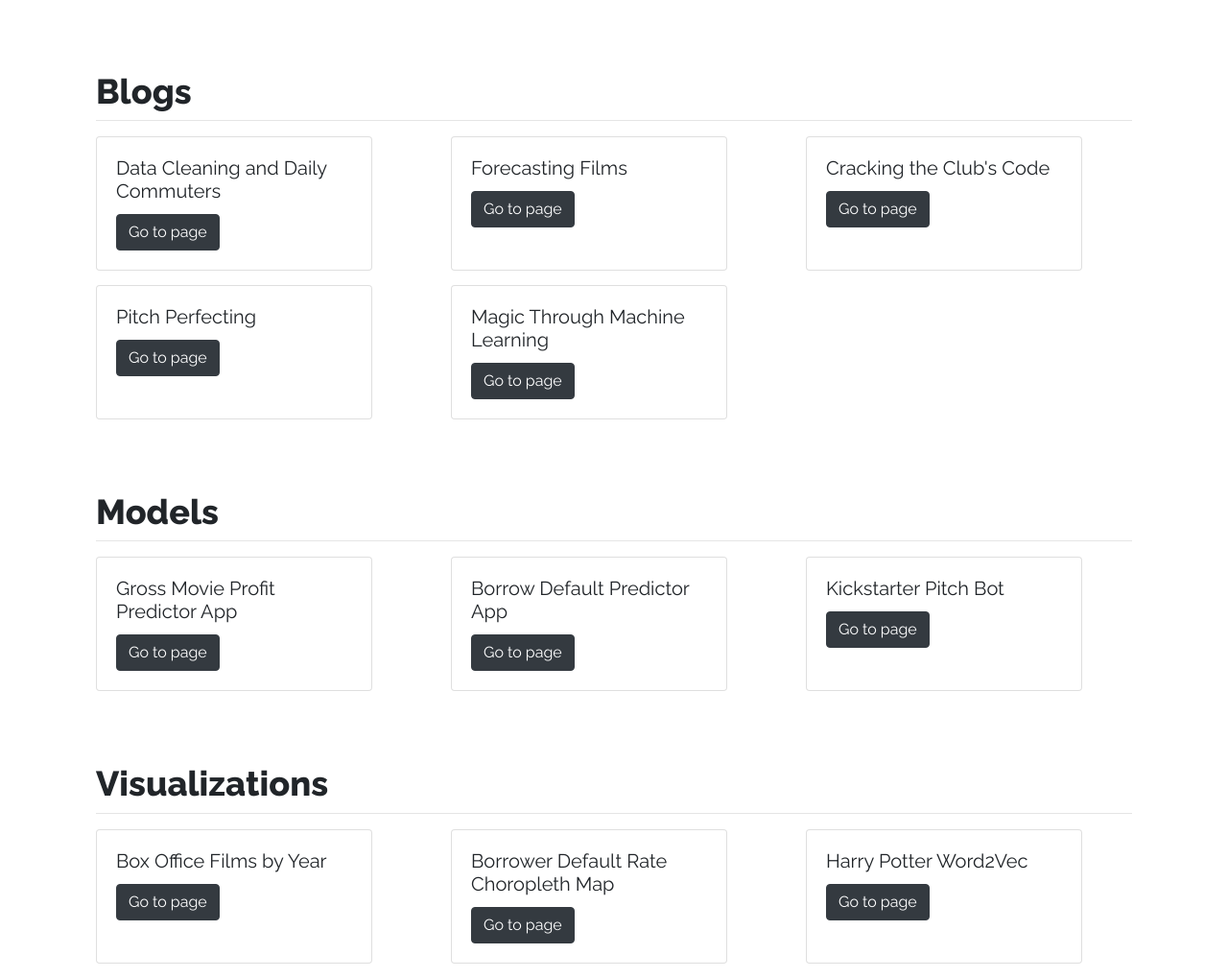
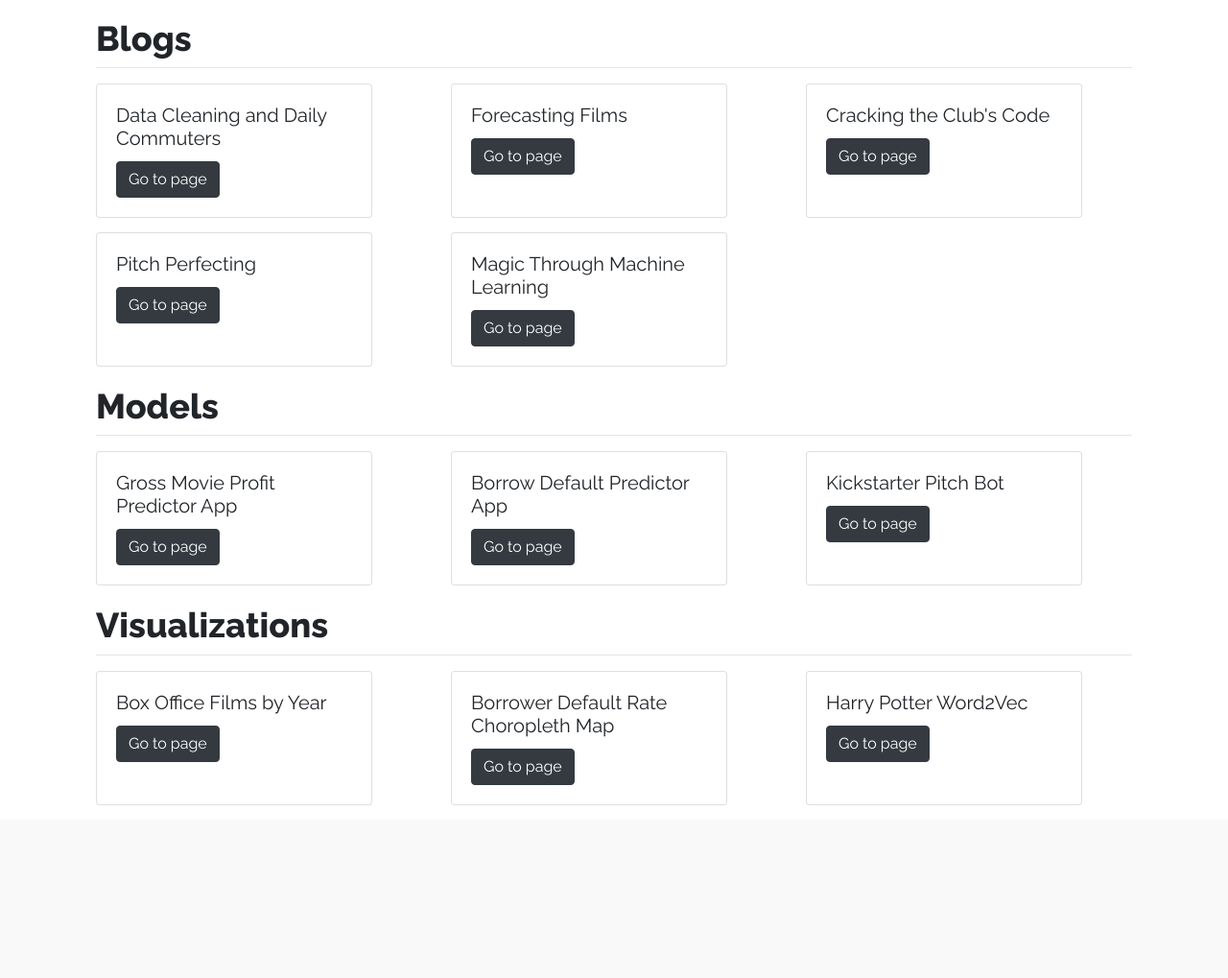
Before and after one commit to brendanfitz/portfolio-flask-app, a Flask app: page / in a window 1280 px wide. Shown: the part 56-1075 px from the top of the page at 96% size. After the commit the page ends 895 px from the top, so only its background shows below. Run offline with Flask 2, Linux system fonts and the light colour scheme; some libraries are stand-ins or nearby versions.

Commit message:
Add index-heading style

```diff
--- a/static/css/style.css
+++ b/static/css/style.css
@@ -32,6 +32,12 @@ p {
     margin-top: 60px;
 }
 
+.index-heading {
+    font-size: 36px;
+    font-weight: 800;
+    margin-top: 5px;
+}
+
 .thumbnail {
     height:250px;
 }
--- a/templates/index.html
+++ b/templates/index.html
@@ -1,7 +1,7 @@
 {% extends "base.html" %}
 
 {% block content %}
-  <h2 class="section-heading">Blogs</h2>
+  <h2 class="index-heading">Blogs</h2>
   <hr style="margin-top: 0">
   <div class="row">
     {% for project in projects %}
@@ -15,7 +15,7 @@
     </div>
     {% endfor %}
   </div>
-  <h2 class="section-heading">Models</h2>
+  <h2 class="index-heading">Models</h2>
   <hr style="margin-top: 0">
   <div class="row">
     <div class="col-lg-4 col-sm-6 d-flex align-items-stretch" style="margin-bottom: 15px">
@@ -43,7 +43,7 @@
       </div>
     </div>
   </div>
-  <h2 class="section-heading">Visualizations</h2>
+  <h2 class="index-heading">Visualizations</h2>
   <hr style="margin-top: 0">
   <div class="row">
     <div class="col-lg-4 col-sm-6 d-flex align-items-stretch" style="margin-bottom: 15px">
```
